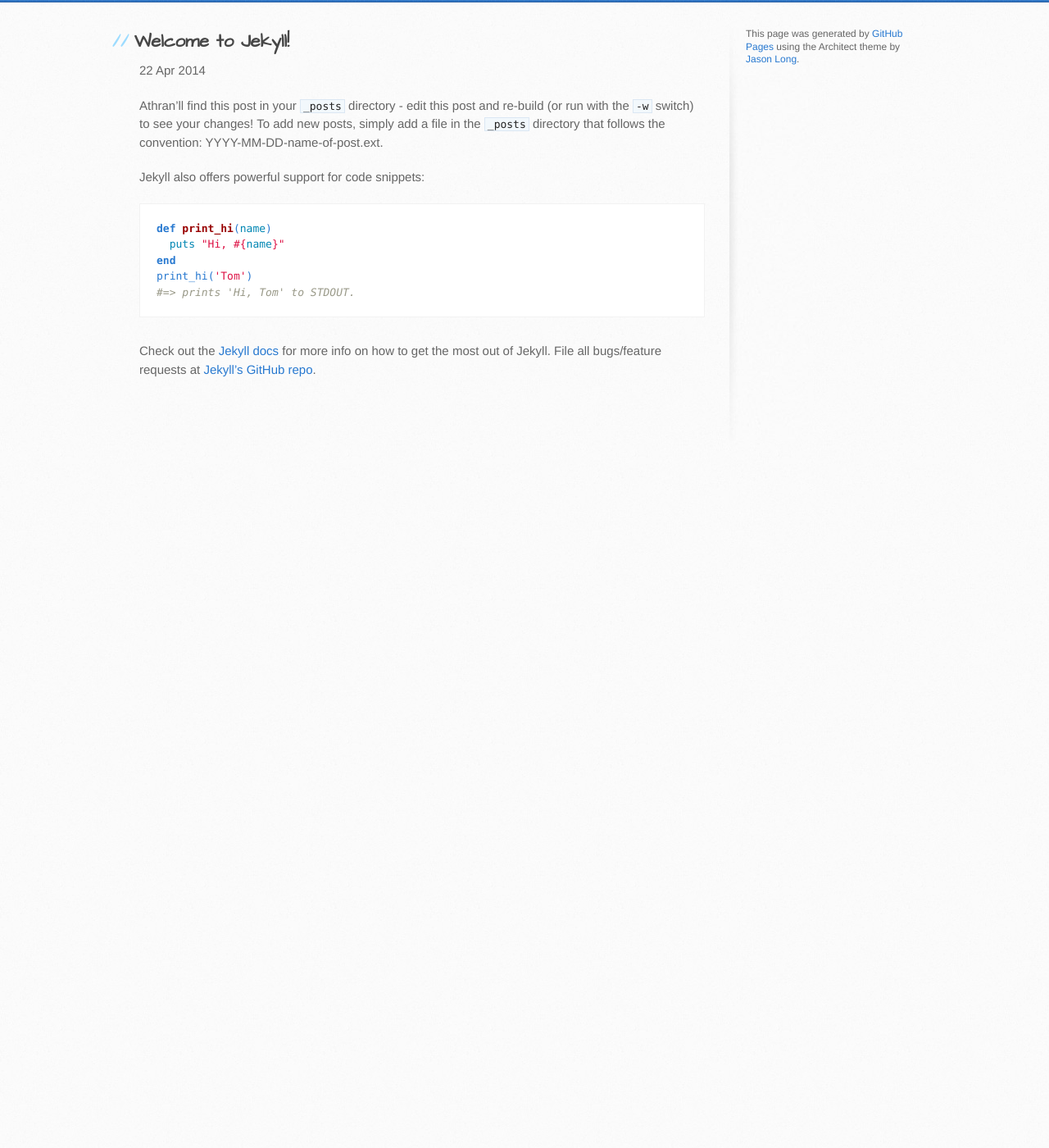
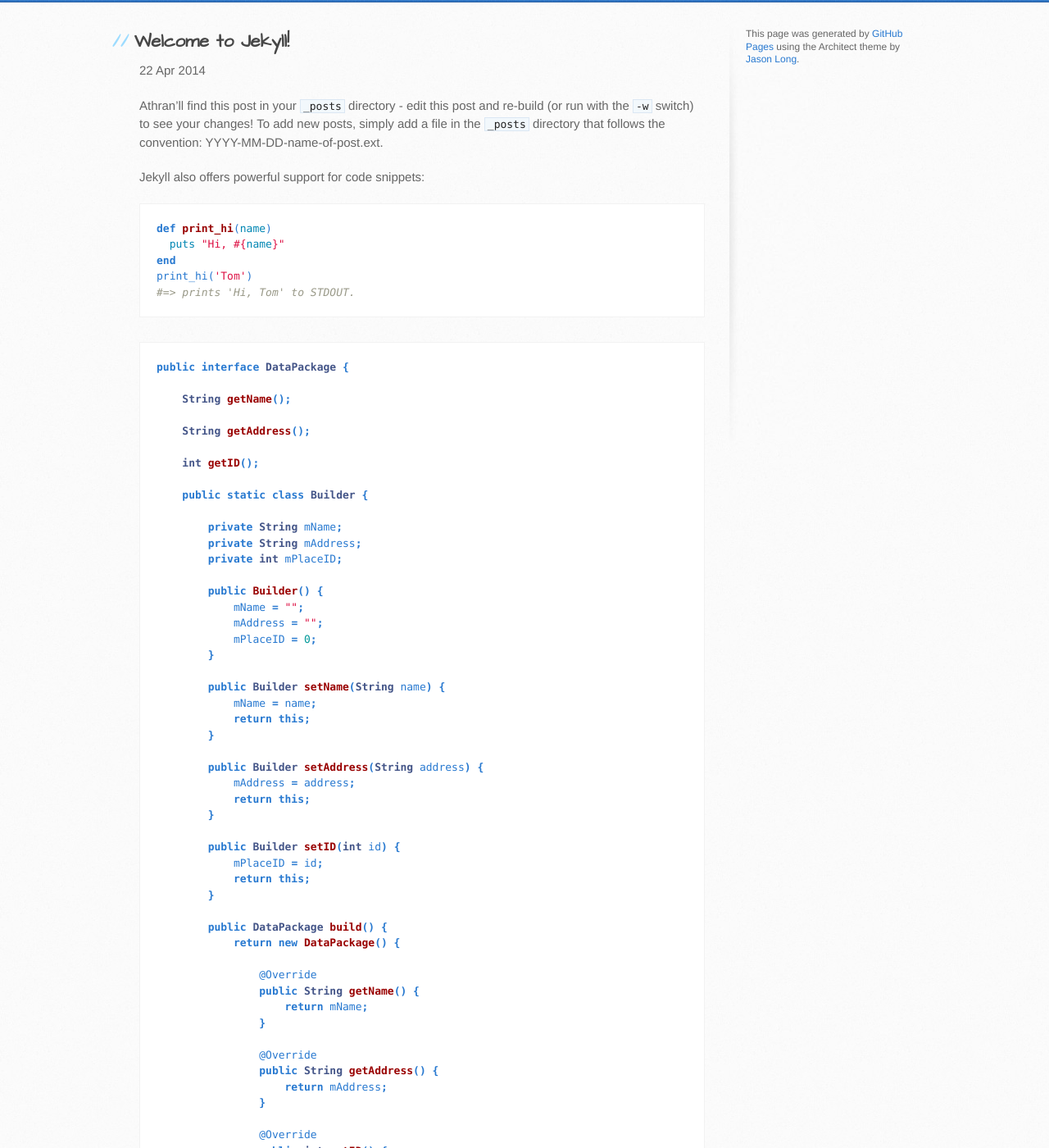
Before and after one commit to AliceCengal/AliceCengal.github.io, a Jekyll site: the page built from _posts/2014-04-22-welcome-to-jekyll.markdown, in a window 1280 px wide and 1400 px high, scrolled down 270 px. Shown: the whole window at 82% size. Built offline with Jekyll 4.4.1, drawn with Linux system fonts in a browser that asks for light colours; Markdown is read by kramdown in place of the engine named in the settings; before the commit the page ends 900 px from its top, so only the background shows below that; some of the changed text lies outside the part shown.

```diff
--- a/_posts/2014-04-22-welcome-to-jekyll.markdown
+++ b/_posts/2014-04-22-welcome-to-jekyll.markdown
@@ -18,6 +18,68 @@ print_hi('Tom')
 #=> prints 'Hi, Tom' to STDOUT.
 {% endhighlight %}
 
+{% highlight java %}
+public interface DataPackage {
+
+    String getName();
+
+    String getAddress();
+
+    int getID();
+
+    public static class Builder {
+
+        private String mName;
+        private String mAddress;
+        private int mPlaceID;
+
+        public Builder() {
+            mName = "";
+            mAddress = "";
+            mPlaceID = 0;
+        }
+
+        public Builder setName(String name) {
+            mName = name;
+            return this;
+        }
+
+        public Builder setAddress(String address) {
+            mAddress = address;
+            return this;
+        }
+
+        public Builder setID(int id) {
+            mPlaceID = id;
+            return this;
+        }
+
+        public DataPackage build() {
+            return new DataPackage() {
+
+                @Override
+                public String getName() {
+                    return mName;
+                }
+
+                @Override
+                public String getAddress() {
+                    return mAddress;
+                }
+
+                @Override
+                public int getID() {
+                    return mPlaceID;
+                }
+
+            };
+        }
+
+
+    }
+
+}
+{% endhighlight %}
 Check out the [Jekyll docs][jekyll] for more info on how to get the most out of Jekyll. File all bugs/feature requests at [Jekyll's GitHub repo][jekyll-gh].
 
 [jekyll-gh]: https://github.com/mojombo/jekyll
```
Also changed, not shown: index.html (deleted, +0 -74 lines), index.markdown (added, +51 -0 lines).
